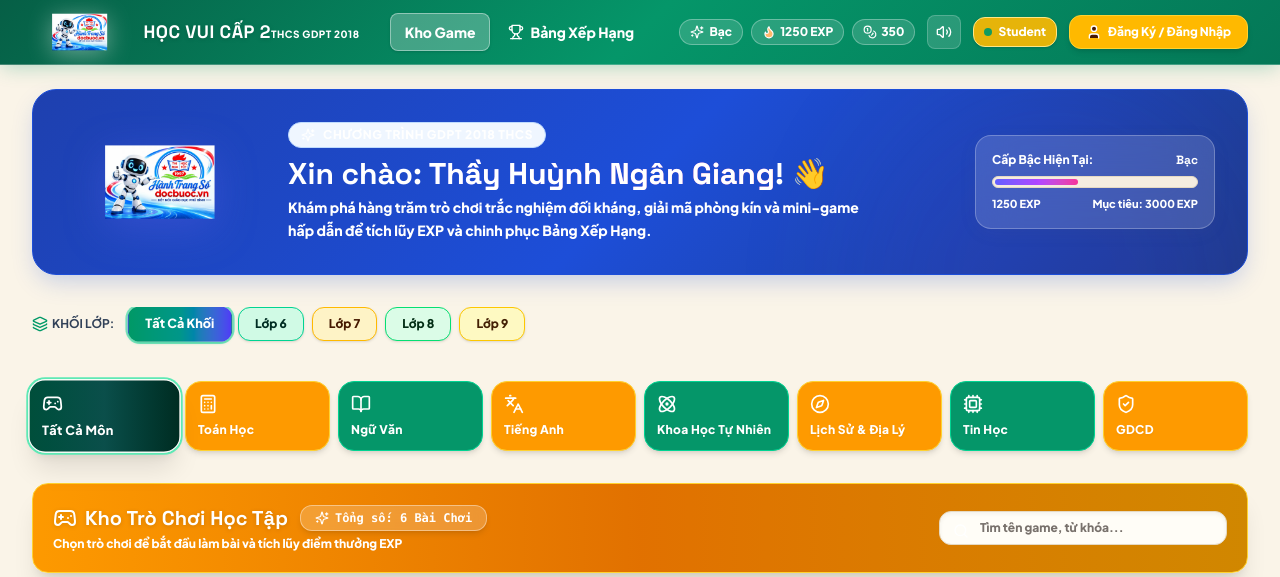
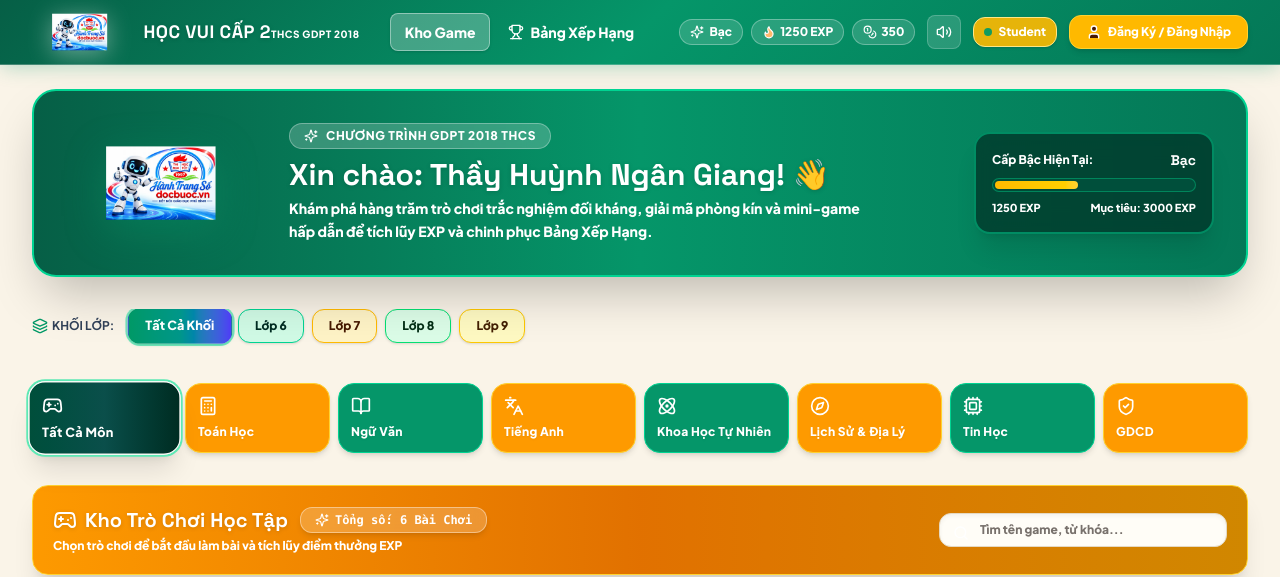
Before and after one commit to lyngangiang83pt-source/TRO-CHOI-HOC-TAP, a React (Vite) app: page / in a window 1280 px wide. Shown: the top 577 px of the page. Built offline with nearby package versions, Linux system fonts and the light colour scheme; no server answers; the database is empty.

Commit message:
Chuyen toan bo Banner tieu de cua 3 trang sang nen Xanh La Cay tuoi mat (#065F46 - #059669)

```diff
--- a/src/pages/AdminDashboard.jsx
+++ b/src/pages/AdminDashboard.jsx
@@ -404,22 +404,22 @@ export const AdminDashboard = () => {
   return (
     <div className="max-w-7xl mx-auto px-4 sm:px-6 lg:px-8 py-6 space-y-6 font-sans">
 
-      {/* 1. Header Banner Quản Trị Tối Cao */}
-      <div className="bg-gradient-to-r from-[#1E1B4B] via-[#2E2A72] to-[#4338CA] text-white p-6 sm:p-8 rounded-3xl shadow-xl border border-indigo-500/30 relative overflow-hidden">
-        <div className="absolute top-0 right-0 w-96 h-96 bg-indigo-500/10 rounded-full blur-3xl -z-10" />
+      {/* 1. Header Banner Quản Trị Tối Cao - NỀN XANH LÁ CÂY TƯƠI MÁT & SANG TRỌNG */}
+      <div className="rounded-3xl p-6 sm:p-8 border-2 border-emerald-400 bg-gradient-to-r from-[#065F46] via-[#059669] to-[#047857] text-white shadow-2xl relative overflow-hidden">
+        <div className="absolute top-0 right-0 w-96 h-96 bg-emerald-400/10 rounded-full blur-3xl -z-10" />
 
         <div className="flex flex-col md:flex-row items-start md:items-center justify-between gap-6">
           <div className="space-y-2">
-            <div className="inline-flex items-center gap-2 px-3 py-1 rounded-full bg-amber-400/20 border border-amber-300 text-amber-300 text-xs font-black uppercase tracking-wider">
-              <ShieldCheck className="w-4 h-4 text-amber-400" />
-              QUẢN TRỊ VIÊN HỆ THỐNG: lyngangiang83pt@gmail.com
+            <div className="inline-flex items-center gap-2 px-3.5 py-1 rounded-full bg-white/20 border border-white/30 text-emerald-100 text-xs font-black uppercase tracking-wider backdrop-blur-md">
+              <ShieldCheck className="w-4 h-4 text-amber-300" />
+              <span>QUẢN TRỊ VIÊN HỆ THỐNG: lyngangiang83pt@gmail.com</span>
             </div>
 
-            <h1 className="text-2xl sm:text-3xl font-heading font-black text-white">
+            <h1 className="text-2xl sm:text-3xl font-heading font-black text-white drop-shadow-sm">
               TRUNG TÂM ĐIỀU HÀNH TOÀN DIỆN
             </h1>
 
-            <p className="text-xs text-indigo-200 max-w-2xl font-medium leading-relaxed">
+            <p className="text-xs text-emerald-100 max-w-2xl font-medium leading-relaxed">
               Quản trị toàn bộ Trò chơi, Tài khoản Người dùng, Phân quyền Giáo viên/Học sinh, 7 Môn học GDPT 2018, Bảng Xếp Hạng và Trạng thái Database Supabase.
             </p>
           </div>
--- a/src/pages/StudentDashboard.jsx
+++ b/src/pages/StudentDashboard.jsx
@@ -57,9 +57,9 @@ export const StudentDashboard = () => {
   return (
     <div className="max-w-7xl mx-auto px-4 sm:px-6 lg:px-8 py-6 space-y-8">
 
-      {/* Hero Welcome & EXP Banner */}
-      <div className="glass-panel rounded-3xl p-6 sm:p-8 border border-slate-800 bg-gradient-to-r from-indigo-950/60 via-purple-950/40 to-slate-950 relative overflow-hidden">
-        <div className="absolute top-0 right-0 w-96 h-96 bg-indigo-600/10 rounded-full blur-3xl -z-10" />
+      {/* Hero Welcome & EXP Banner - NỀN XANH LÁ CÂY TƯƠI MÁT & SANG TRỌNG */}
+      <div className="rounded-3xl p-6 sm:p-8 border-2 border-emerald-400 bg-gradient-to-r from-[#065F46] via-[#059669] to-[#047857] text-white shadow-2xl relative overflow-hidden">
+        <div className="absolute top-0 right-0 w-96 h-96 bg-emerald-400/10 rounded-full blur-3xl -z-10" />
 
         <div className="flex flex-col md:flex-row items-start md:items-center justify-between gap-6">
           <div className="flex items-start sm:items-center gap-4 sm:gap-6">
@@ -69,19 +69,19 @@ export const StudentDashboard = () => {
               <img
                 src="/logo2.png"
                 alt="Logo 2"
-                className="h-20 sm:h-28 w-auto max-w-none object-contain filter drop-shadow-[0_10px_20px_rgba(99,102,241,0.3)] group-hover:scale-110 transition-transform duration-300"
+                className="h-20 sm:h-28 w-auto max-w-none object-contain filter drop-shadow-[0_10px_20px_rgba(5,150,105,0.4)] group-hover:scale-110 transition-transform duration-300"
               />
             </picture>
 
             <div>
-              <div className="inline-flex items-center gap-2 px-3 py-1 rounded-full bg-indigo-500/10 border border-indigo-500/30 text-indigo-300 text-xs font-bold uppercase tracking-wider mb-2">
-                <Sparkles className="w-3.5 h-3.5" />
-                Chương Trình GDPT 2018 THCS
+              <div className="inline-flex items-center gap-2 px-3.5 py-1 rounded-full bg-white/20 border border-white/30 text-emerald-100 text-xs font-black uppercase tracking-wider mb-2 backdrop-blur-md">
+                <Sparkles className="w-3.5 h-3.5 text-amber-300" />
+                <span>Chương Trình GDPT 2018 THCS</span>
               </div>
-              <h1 className="text-2xl sm:text-3xl font-heading font-extrabold text-white">
-                Xin chào: <span className="bg-gradient-to-r from-indigo-400 to-pink-400 bg-clip-text text-transparent">{profile?.full_name || 'Thầy Huỳnh Ngân Giang'}</span>! 👋
+              <h1 className="text-2xl sm:text-3xl font-heading font-black text-white drop-shadow-sm">
+                Xin chào: <span className="text-amber-300 font-extrabold">{profile?.full_name || 'Thầy Huỳnh Ngân Giang'}</span>! 👋
               </h1>
-              <p className="text-xs sm:text-sm text-slate-300 mt-1 max-w-xl leading-relaxed">
+              <p className="text-xs sm:text-sm text-emerald-100 mt-1 max-w-xl font-medium leading-relaxed">
                 Khám phá hàng trăm trò chơi trắc nghiệm đối kháng, giải mã phòng kín và mini-game hấp dẫn để tích lũy EXP và chinh phục Bảng Xếp Hạng.
               </p>
             </div>
@@ -89,22 +89,22 @@ export const StudentDashboard = () => {
 
           {/* User Rank Progress */}
           {profile && (
-            <div className="w-full md:w-auto glass-panel p-4 rounded-2xl border border-slate-800 bg-slate-900/80 space-y-2 min-w-[240px]">
-              <div className="flex justify-between items-center text-xs font-bold">
-                <span className="text-slate-400">Cấp Bậc Hiện Tại:</span>
-                <span className="text-amber-400 font-heading">{profile.rank_tier}</span>
+            <div className="w-full md:w-auto bg-emerald-950/70 p-4 rounded-2xl border-2 border-emerald-400/50 shadow-xl space-y-2 min-w-[240px] backdrop-blur-md">
+              <div className="flex justify-between items-center text-xs font-black">
+                <span className="text-emerald-200">Cấp Bậc Hiện Tại:</span>
+                <span className="text-amber-300 font-heading text-sm">{profile?.rank_tier || 'Đồng'}</span>
               </div>
 
               {/* Progress bar */}
-              <div className="w-full h-3 bg-slate-800 rounded-full overflow-hidden p-0.5 border border-slate-700">
+              <div className="w-full h-3.5 bg-emerald-900 rounded-full overflow-hidden p-0.5 border border-emerald-500/50">
                 <div
-                  className="h-full bg-gradient-to-r from-indigo-500 via-purple-500 to-pink-500 rounded-full transition-all duration-500"
-                  style={{ width: `${Math.min(100, ((profile.total_exp || 0) / 3000) * 100)}%` }}
+                  className="h-full bg-gradient-to-r from-amber-400 via-yellow-400 to-amber-300 rounded-full transition-all duration-500 shadow-sm"
+                  style={{ width: `${Math.min(100, (((profile?.total_exp || 100) / 3000) * 100))}%` }}
                 />
               </div>
 
-              <div className="flex justify-between items-center text-[11px] font-semibold text-slate-400">
-                <span>{profile.total_exp || 0} EXP</span>
+              <div className="flex justify-between items-center text-[11px] font-bold text-emerald-200">
+                <span>{profile?.total_exp || 0} EXP</span>
                 <span>Mục tiêu: 3000 EXP</span>
               </div>
             </div>
--- a/src/pages/TeacherDashboard.jsx
+++ b/src/pages/TeacherDashboard.jsx
@@ -119,24 +119,24 @@ export const TeacherDashboard = () => {
   return (
     <div className="max-w-7xl mx-auto px-4 sm:px-6 lg:px-8 py-6 space-y-8">
 
-      {/* Top Banner Header */}
-      <div className="glass-panel rounded-3xl p-6 sm:p-8 border border-slate-800 bg-gradient-to-r from-emerald-950/60 via-slate-950 to-indigo-950/60 flex flex-col md:flex-row justify-between items-start md:items-center gap-6">
-        <div>
-          <div className="inline-flex items-center gap-2 px-3 py-1 rounded-full bg-emerald-500/10 border border-emerald-500/30 text-emerald-300 text-xs font-bold uppercase tracking-wider mb-2">
-            <GraduationCap className="w-4 h-4" />
-            Hệ Thống Quản Lý Dành Cho Giáo Viên
+      {/* Top Banner Header - NỀN XANH LÁ CÂY TƯƠI MÁT & SANG TRỌNG */}
+      <div className="rounded-3xl p-6 sm:p-8 border-2 border-emerald-400 bg-gradient-to-r from-[#065F46] via-[#059669] to-[#047857] text-white shadow-2xl flex flex-col md:flex-row justify-between items-start md:items-center gap-6 relative overflow-hidden">
+        <div className="space-y-2">
+          <div className="inline-flex items-center gap-2 px-3.5 py-1 rounded-full bg-white/20 border border-white/30 text-emerald-100 text-xs font-black uppercase tracking-wider backdrop-blur-md">
+            <GraduationCap className="w-4 h-4 text-amber-300" />
+            <span>Hệ Thống Quản Lý Dành Cho Giáo Viên</span>
           </div>
-          <h1 className="text-2xl sm:text-3xl font-heading font-extrabold text-white">
+          <h1 className="text-2xl sm:text-3xl font-heading font-black text-white drop-shadow-sm">
             GÓC GIÁO VIÊN THCS
           </h1>
-          <p className="text-xs sm:text-sm text-slate-300 mt-1 max-w-xl">
+          <p className="text-xs sm:text-sm text-emerald-100 font-medium max-w-xl leading-relaxed">
             Tạo bài tập game, nhúng iFrame (GAME-01), upload HTML5 ZIP (GAME-02), quản lý lớp học và theo dõi biểu đồ năng lực học sinh.
           </p>
         </div>
 
         <button
           onClick={() => setIsAssignModalOpen(true)}
-          className="px-5 py-3 rounded-2xl bg-gradient-to-r from-indigo-600 via-purple-600 to-pink-600 text-white font-bold text-xs flex items-center gap-2 shadow-lg shadow-indigo-600/30 hover:opacity-90 transition-opacity"
+          className="px-5 py-3 rounded-2xl bg-amber-400 hover:bg-amber-500 text-amber-950 font-black text-xs flex items-center gap-2 shadow-xl border border-amber-300 transition-all transform hover:scale-105"
         >
           <Send className="w-4 h-4" />
           <span>Giao Bài Tập Cho Lớp</span>
```
